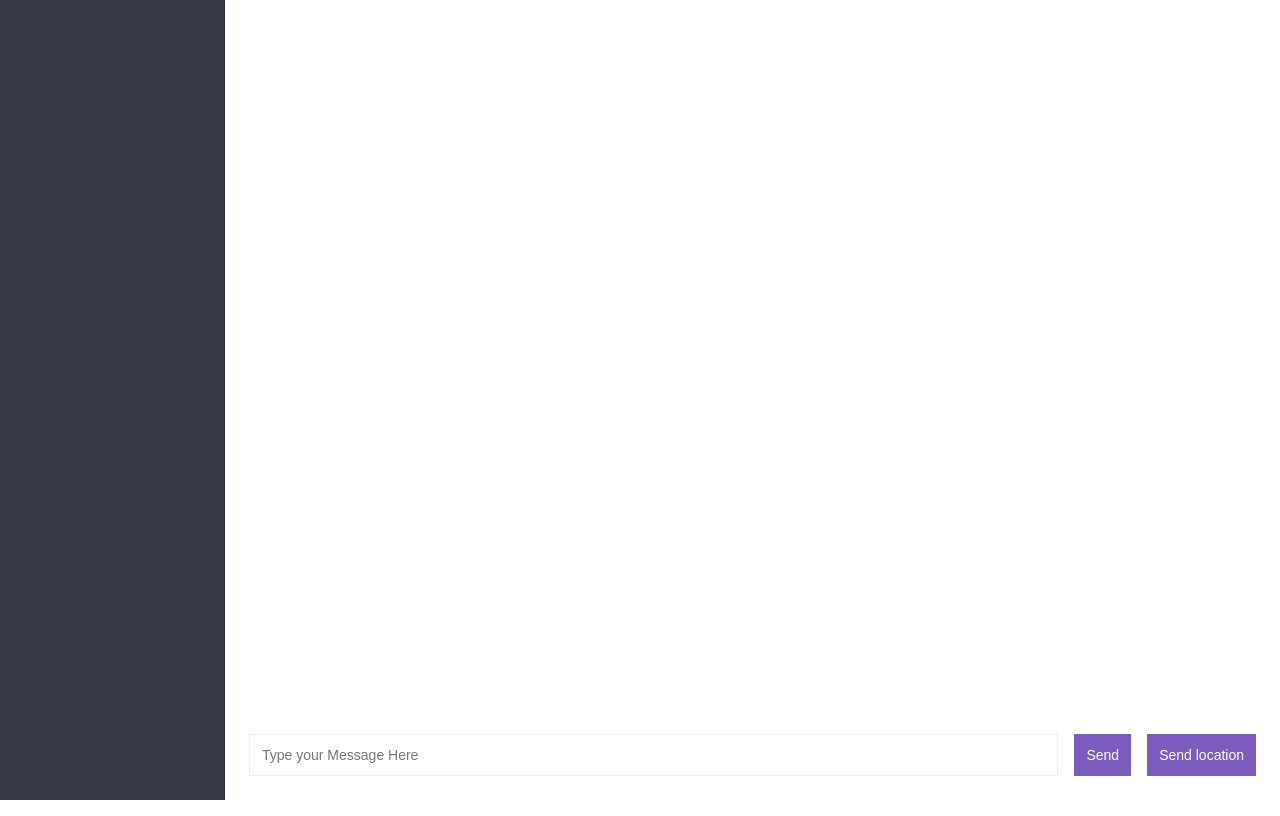
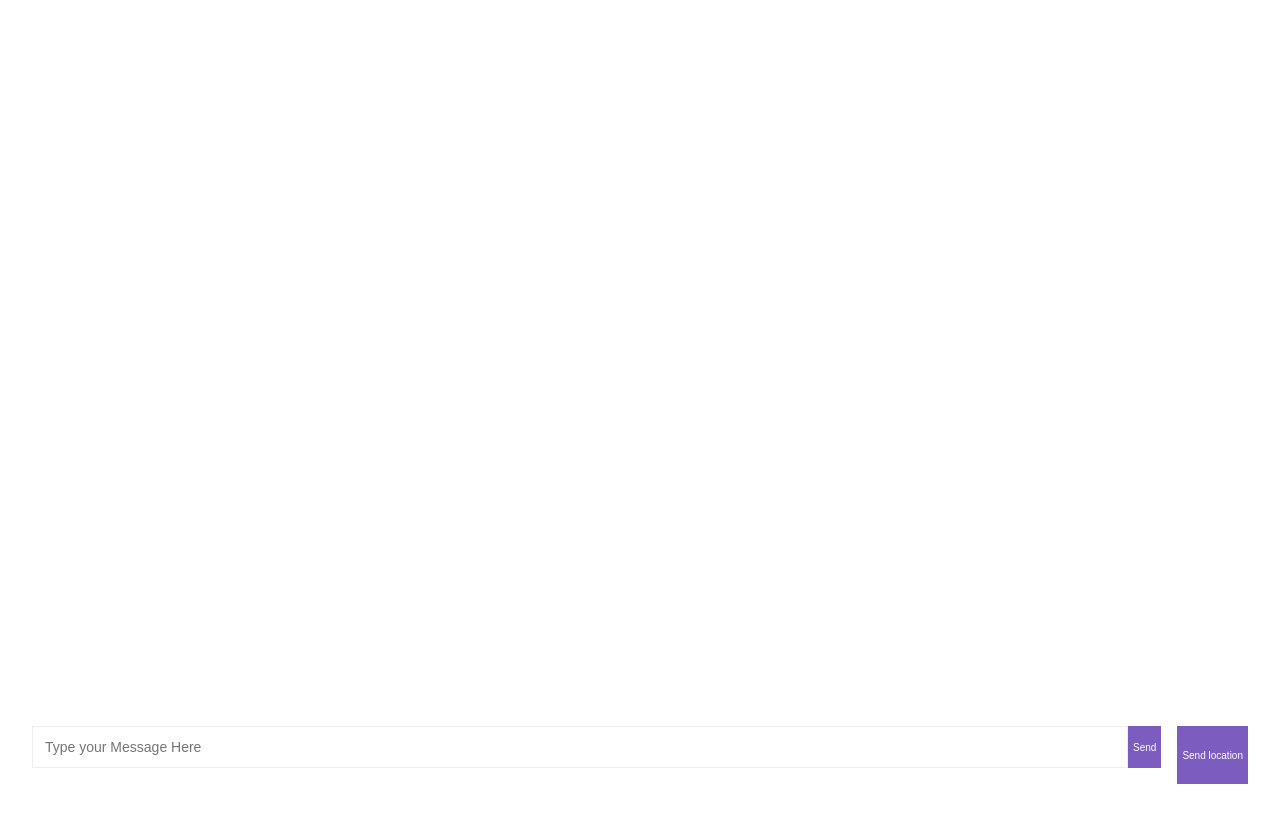
Before and after one commit to Laxman63/NodeChatApp, a website: page public/chat.html in a window 1280 px wide. Drawn offline with nearby package versions, Linux system fonts and the light colour scheme; no server answers.

Commit message:
customized

```diff
--- a/public/chat.html
+++ b/public/chat.html
@@ -18,10 +18,10 @@
 
             <div class="compose">
                 <form id="messageform">
-                    <input name="message" placeholder="Type your Message Here" required autocomplete="off">
-                    <button>Send</button>
+                    <input name="message" placeholder="Type your Message Here" required autocomplete="off" class="messaeinput">
+                    <button class="buttonchat">Send</button>
                 </form>
-                <button id="sendlocation">Send location</button>
+                <button id="sendlocation" class="buttonchat">Send location</button>
             </div>
         </div>
     </div>
@@ -47,7 +47,7 @@
                 </script>
 
                 <script id="sidebar-template" type="text/html">
-                        <h2 class="room-title">Room Name:-{{room}}</h2>
+                        <h2 class="room-title">Room:-{{room}}</h2>
                         <h3 class="list-title">Users In Room</h3>
                         <ul class="users">
                             {{#users}}
--- a/public/css/styles.css
+++ b/public/css/styles.css
@@ -1,10 +1,10 @@
 /* General Styles */
 
-* {
+/** {
     margin: 0;
     padding: 0;
     box-sizing: border-box;
-}
+}*/
 
 html {
     font-size: 16px;
@@ -39,14 +39,22 @@ input {
 
 button {
     cursor: pointer;
-    padding: 12px;
+    padding: 10px;
     background: #7C5CBF;
     border: none;
     color: white;
     font-size: 16px;
     transition: background .3s ease;
 }
-
+.buttonchat{
+     cursor: pointer;
+    padding: 5px;
+    background: #7C5CBF;
+    border: none;
+    color: white;
+    font-size: 5px;
+    transition: background .3s ease;
+}
 button:hover {
     background: #6b47b8;
 }
@@ -93,7 +101,6 @@ button:disabled {
     height: 100vh;
     color: white;
     background: #333744;
-    width: 225px;
     overflow-y: scroll
 }
 
@@ -105,7 +112,9 @@ button:disabled {
     flex-direction: column;
     max-height: 100vh;
 }
-
+.messageinput{
+    flex-grow: 3;
+}
 .chat__messages {
     flex-grow: 1;
     padding: 24px 24px 0 24px;
@@ -144,7 +153,7 @@ button:disabled {
 
 .compose form {
     display: flex;
-    flex-grow: 1;
+    flex-grow: 3;
     margin-right: 16px;
 }
 
@@ -152,12 +161,12 @@ button:disabled {
     border: 1px solid #eeeeee;
     width: 100%;
     padding: 12px;
-    margin: 0 16px 0 0;
+    margin: 0 0 0 0;
     flex-grow: 1;
 }
 
 .compose button {
-    font-size: 14px;
+    font-size: 10px;
 }
 
 /* Chat Sidebar Styles */
@@ -166,7 +175,7 @@ button:disabled {
     font-weight: 400;
     font-size: 22px;
     background: #2c2f3a;
-    padding: 24px;
+    padding: 20px;
 }
 
 .list-title {
```
Also changed, not shown: public/index.html (+4 -4 lines).
